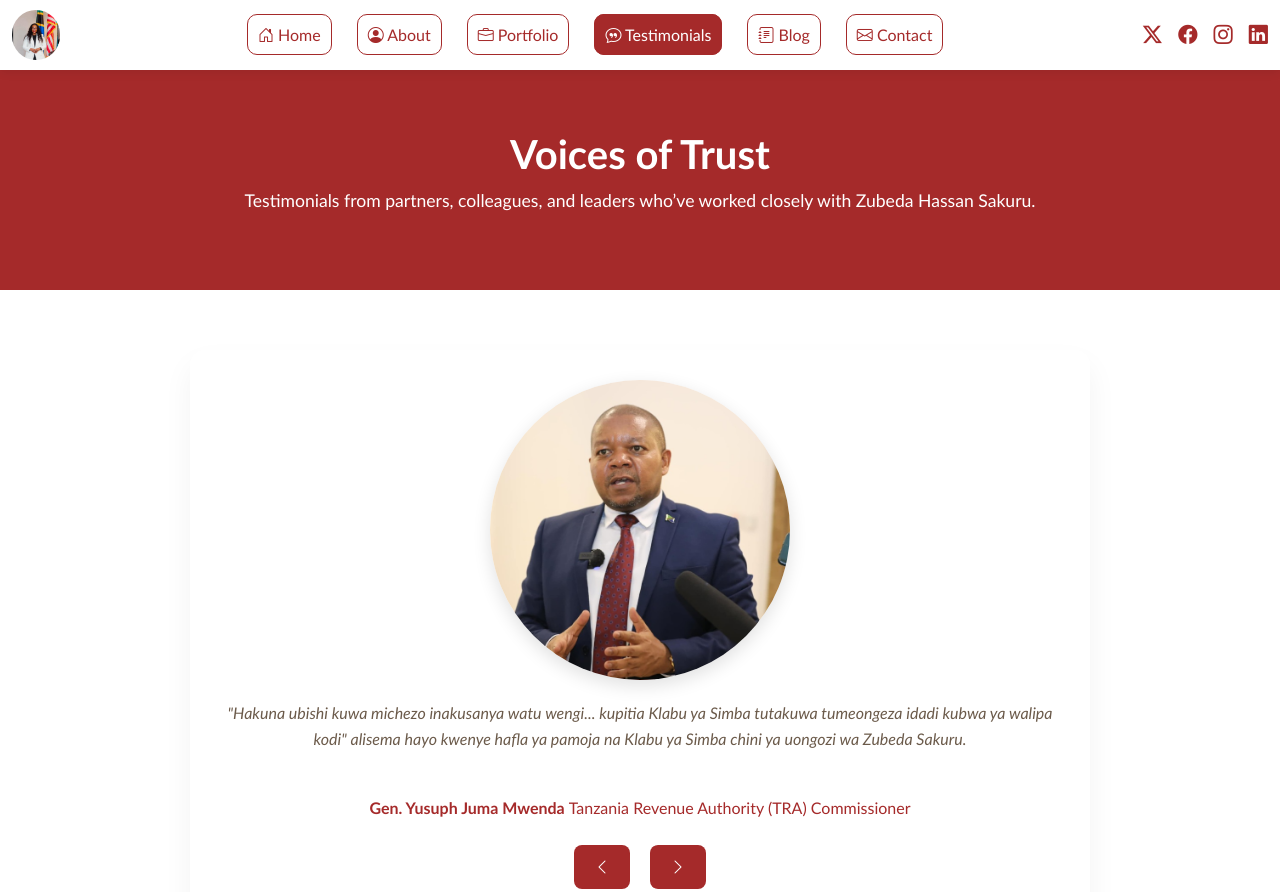
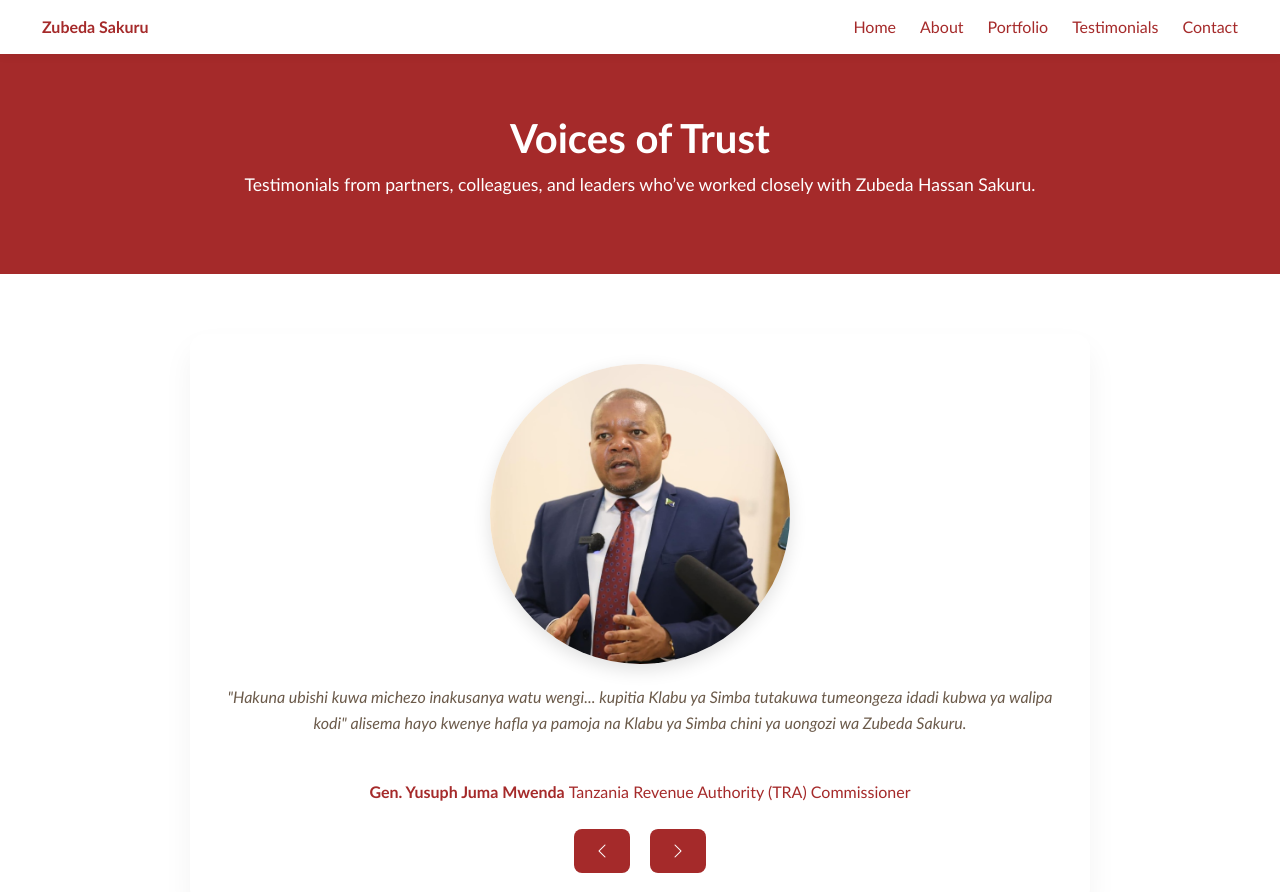
Before and after one commit to BrayceDominic/www.zubedasakuru.com, a plain HTML site: page testimonials.html in a window 1280 px wide. Shown: the top 892 px of the page. Drawn offline with nearby package versions, Linux system fonts and the light colour scheme.

Commit message:
Refactor testimonials.html structure and styles

```diff
--- a/testimonials.html
+++ b/testimonials.html
@@ -34,62 +34,68 @@
             padding: 0;
         }
 
-        /* HEADER */
+        /* Header */
         header {
+            width: 100%;
             background: var(--white);
-            box-shadow: 0 2px 10px rgba(0, 0, 0, 0.08);
+            box-shadow: 0 2px 10px rgba(0, 0, 0, 0.05);
             position: sticky;
             top: 0;
-            z-index: 1000;
-            padding: 10px 0;
+            z-index: 999;
         }
 
-        .logo img {
-            height: 50px;
-            border-radius: 30px;
+        .navbar {
+            display: flex;
+            justify-content: space-between;
+            align-items: center;
+            padding: 15px 30px;
         }
 
-        nav ul {
-            list-style: none;
-            display: flex;
-            gap: 25px;
-            margin: 0;
-            padding: 0;
-            align-items: center;
-        }
-
-        nav a {
+        .navbar a {
             color: var(--brown);
             text-decoration: none;
             font-weight: 500;
-            border: 1px solid var(--brown);
-            border-radius: 10px;
-            padding: 10px;
+            margin: 0 12px;
             transition: 0.3s;
         }
 
-        nav a:hover,
-        nav .active {
-            background-color: var(--brown);
-            color: var(--white);
+        .navbar a:hover {
+            color: var(--tan);
+        }
+
+        .navmenu {
+            display: flex;
+            align-items: center;
         }
 
         .mobile-nav-toggle {
             display: none;
-            font-size: 28px;
+            font-size: 1.8rem;
             cursor: pointer;
             color: var(--brown);
         }
 
-        .header-social-links a {
-            color: var(--brown);
-            font-size: 1.2rem;
-            margin-left: 12px;
-            transition: 0.3s;
-        }
+        @media (max-width: 992px) {
+            .navmenu {
+                display: none;
+                flex-direction: column;
+                width: 100%;
+                text-align: center;
+                background: var(--white);
+                position: absolute;
+                top: 65px;
+                left: 0;
+                padding: 15px 0;
+                box-shadow: 0 4px 10px rgba(0, 0, 0, 0.05);
+            }
 
-        .header-social-links a:hover {
-            color: var(--tan);
+            .navmenu.active {
+                display: flex;
+            }
+
+            .mobile-nav-toggle {
+                display: block;
+            }
         }
 
         /* HERO SECTION */
@@ -184,29 +190,6 @@
             background: var(--white);
         }
 
-        /* RESPONSIVE */
-        @media (max-width: 991px) {
-            nav ul {
-                flex-direction: column;
-                position: absolute;
-                top: 60px;
-                right: 15px;
-                background: var(--white);
-                width: 220px;
-                padding: 15px;
-                box-shadow: 0 4px 12px rgba(0, 0, 0, 0.1);
-                display: none; /* hide menu by default */
-            }
-
-            nav.active ul {
-                display: flex; /* show when .active added */
-            }
-
-            .mobile-nav-toggle {
-                display: block;
-            }
-        }
-
         @media (max-width: 768px) {
             #hero h1 {
                 font-size: 2rem;
@@ -226,33 +209,21 @@
 
 <body>
 
-    <!-- Header -->
-    <header class="header d-flex align-items-center sticky-top">
-        <div class="container-fluid d-flex justify-content-between align-items-center">
-            <a href="index.html" class="logo d-flex align-items-center">
-                <img src="Zubby3.jpg" alt="Logo">
-            </a>
-
-            <nav id="navmenu" class="navmenu">
-                <ul>
-                    <li><a href="index.html"><i class="bi bi-house-door"></i> Home</a></li>
-                    <li><a href="about.html"><i class="bi bi-person-circle"></i> About</a></li>
-                    <li><a href="portfolio.html"><i class="bi bi-briefcase"></i> Portfolio</a></li>
-                    <li><a href="testimonials.html" class="active"><i class="bi bi-chat-quote"></i> Testimonials</a></li>
-                    <li><a href="blog.html"><i class="bi bi-journal-text"></i> Blog</a></li>
-                    <li><a href="contact.html"><i class="bi bi-envelope"></i> Contact</a></li>
-                </ul>
-                <i class="mobile-nav-toggle bi bi-list"></i>
-            </nav>
-
-            <div class="header-social-links">
-                <a href="#"><i class="bi bi-twitter-x"></i></a>
-                <a href="#"><i class="bi bi-facebook"></i></a>
-                <a href="#"><i class="bi bi-instagram"></i></a>
-                <a href="#"><i class="bi bi-linkedin"></i></a>
+    <!-- ======= Header ======= -->
+    <header>
+        <nav class="navbar">
+            <a href="index.html" class="logo"><strong>Zubeda Sakuru</strong></a>
+            <i class="mobile-nav-toggle bi bi-list"></i>
+            <div id="navmenu" class="navmenu">
+                <a href="index.html">Home</a>
+                <a href="about.html">About</a>
+                <a href="portfolio.html">Portfolio</a>
+                <a href="testimonials.html" class="active">Testimonials</a>
+                <a href="contact.html">Contact</a>
             </div>
-        </div>
+        </nav>
     </header>
+    <!-- ======= End Header ======= -->
 
     <!-- Hero -->
     <section id="hero" data-aos="fade-down">
@@ -274,8 +245,6 @@
             <p>"This is the kind of partnership that TFF encourages ...if managed prudently, this 20 billion Tanzanian Shillings deal could pave the way for even larger sponsorships."</p>
             <h6>Mr. Athuman Nyamlani <span style="font-weight: lighter;">First Vice President - Tanzania Football Federation (TFF)</span></h6>
         </div>
-
-        <!-- Add more slides here -->
 
         <div class="testimonial-controls">
             <button class="testimonial-btn" id="prevBtn"><i class="bi bi-chevron-left"></i></button>
```
